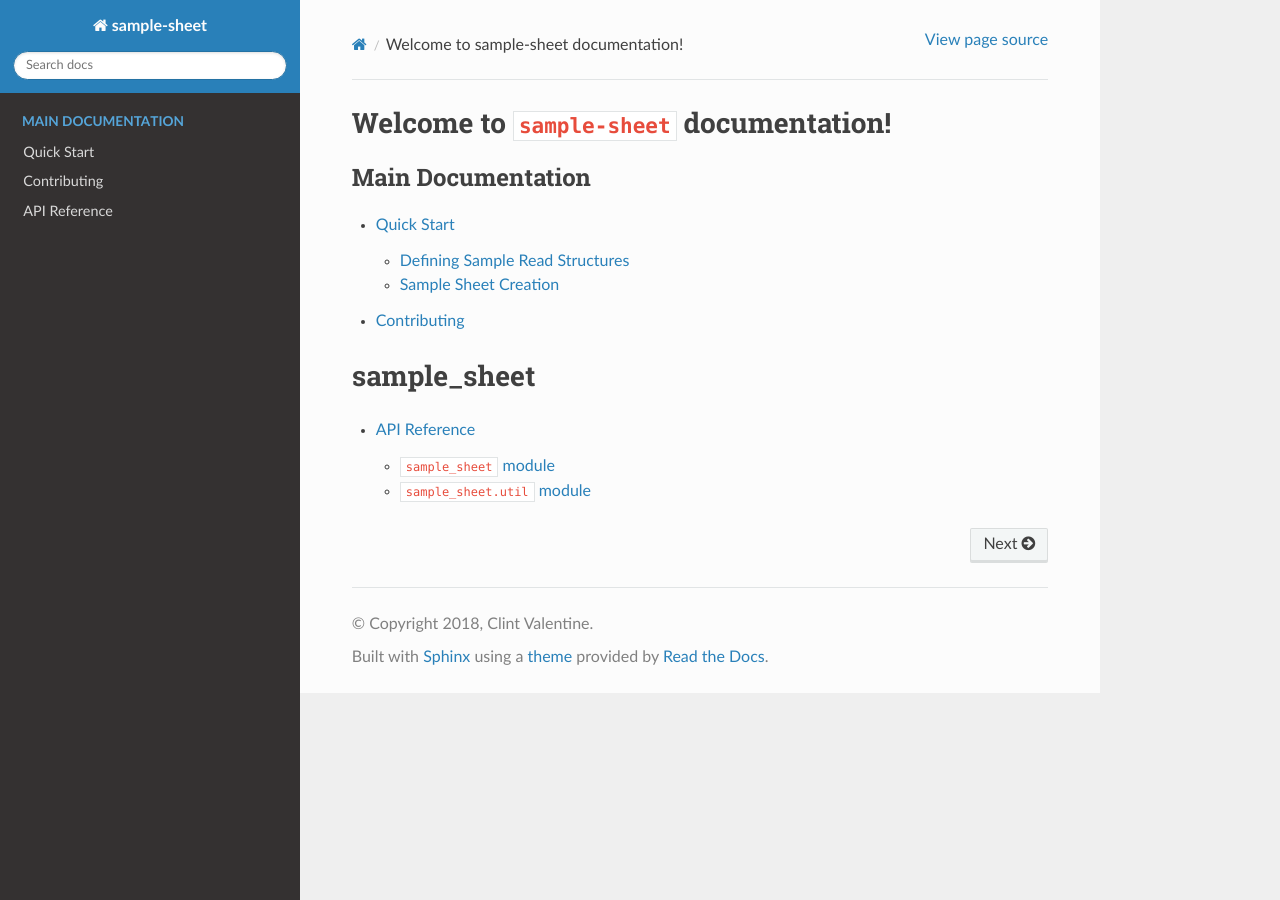
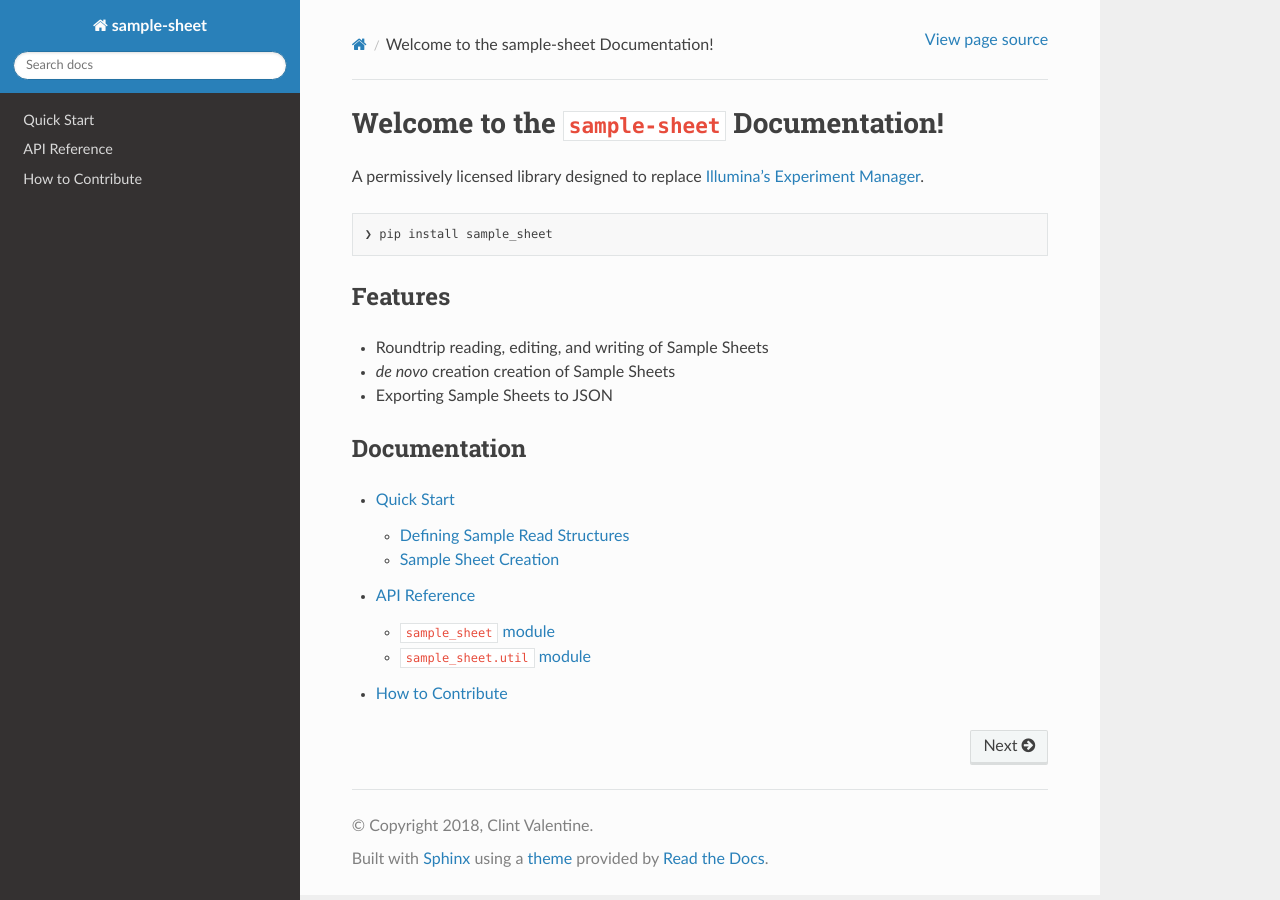
Before and after one commit to clintval/sample-sheet, a Sphinx documentation site: the page built from docs/index.rst, in a window 1280 px wide. Built offline with Sphinx 7.4.7 and the Read the Docs theme 2.0.0, drawn with Linux system fonts in a browser that asks for light colours.

Commit message:
Docs update for release (#70)

````diff
--- a/docs/CONTRIBUTING.md
+++ b/docs/CONTRIBUTING.md
@@ -1,7 +1,6 @@
-# Contributing
+# How to Contribute
 
 Pull requests, feature requests, and issues welcome!
-
 The complete test suite is configured through `Tox`:
 
 ```bash
--- a/docs/index.rst
+++ b/docs/index.rst
@@ -1,17 +1,25 @@
-Welcome to ``sample-sheet`` documentation!
-==========================================
+Welcome to the ``sample-sheet`` Documentation!
+==============================================
+
+A permissively licensed library designed to replace `Illumina's Experiment Manager <https://support.illumina.com/sequencing/sequencing_software/experiment_manager.html>`_.
+
+.. code-block:: bash
+
+    ❯ pip install sample_sheet
+
+Features
+--------
+
+- Roundtrip reading, editing, and writing of Sample Sheets
+- *de novo* creation creation of Sample Sheets
+- Exporting Sample Sheets to JSON
+
+Documentation
+-------------
 
 .. toctree::
    :maxdepth: 2
-   :caption: Main Documentation
 
    quick-start
+   sample_sheet
    CONTRIBUTING
-
-sample_sheet
-============
-
-.. toctree::
-   :maxdepth: 4
-
-   sample_sheet
--- a/sample_sheet/__init__.py
+++ b/sample_sheet/__init__.py
@@ -438,7 +438,7 @@
         interpreter, then print out a nicely formatted ASCII table.
 
         Returns:
-            markdown: A visual table of IDs and names for all samples.
+            Markdown, str: A visual table of IDs and names for all samples.
 
         """
         if not self.samples:
@@ -684,7 +684,7 @@
         """Write this :class:`SampleSheet` to JSON.
 
         Returns:
-            content: The JSON dump of all entries in this sample sheet.
+            str: The JSON dump of all entries in this sample sheet.
 
         """
         content = {
````
Also changed, not shown: README.md (+1 -1 lines), setup.py (+8 -9 lines), 1 other file.
